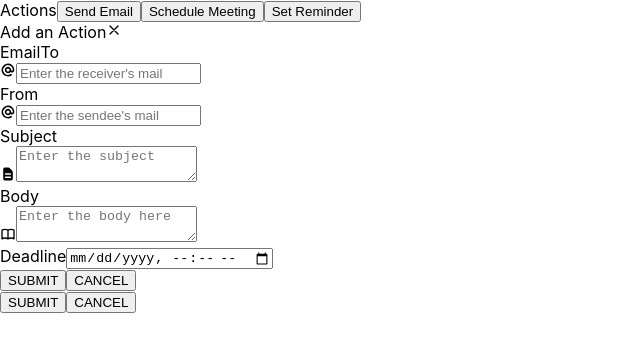
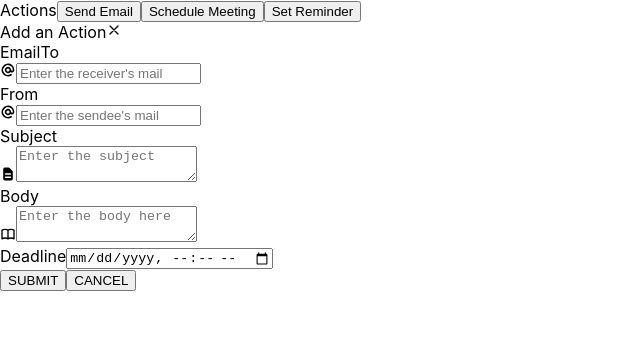
Before and after one commit to Launchpad5682/workflow-app, a React (Create React App) app: page / in a window 1280 px wide. Both pictures are taken after a click on the button "Send Email". Shown: the top 352 px of the page, without its empty margins (0-640 px from the left). Built offline with nearby package versions, Linux system fonts and the light colour scheme.

Commit message:
Side modal updated

```diff
--- a/src/components/SideModal.js
+++ b/src/components/SideModal.js
@@ -13,10 +13,6 @@ const SideModal = ({ children, action }) => {
     else setReminderOverlay(false);
   };
 
-  const addAction = (event) => {
-    event.preventDefault();
-  };
-
   return (
     <div className="inset-0 fixed bg-gray-900 bg-opacity-40 z-10">
       <div className="h-full w-4/12 bg-white float-right px-10 flex-col font-serif pt-4">
@@ -28,20 +24,6 @@ const SideModal = ({ children, action }) => {
           />
         </div>
         {children ? children : null}
-        <div className="mt-9">
-          <button
-            onClick={addAction}
-            className="w-24 h-10 rounded-lg bg-green-600 text-white font-bold"
-          >
-            SUBMIT
-          </button>
-          <button
-            onClick={closeModal}
-            className="w-24 h-10 rounded-lg bg-red-600 text-white font-bold ml-5"
-          >
-            CANCEL
-          </button>
-        </div>
       </div>
     </div>
   );
```
